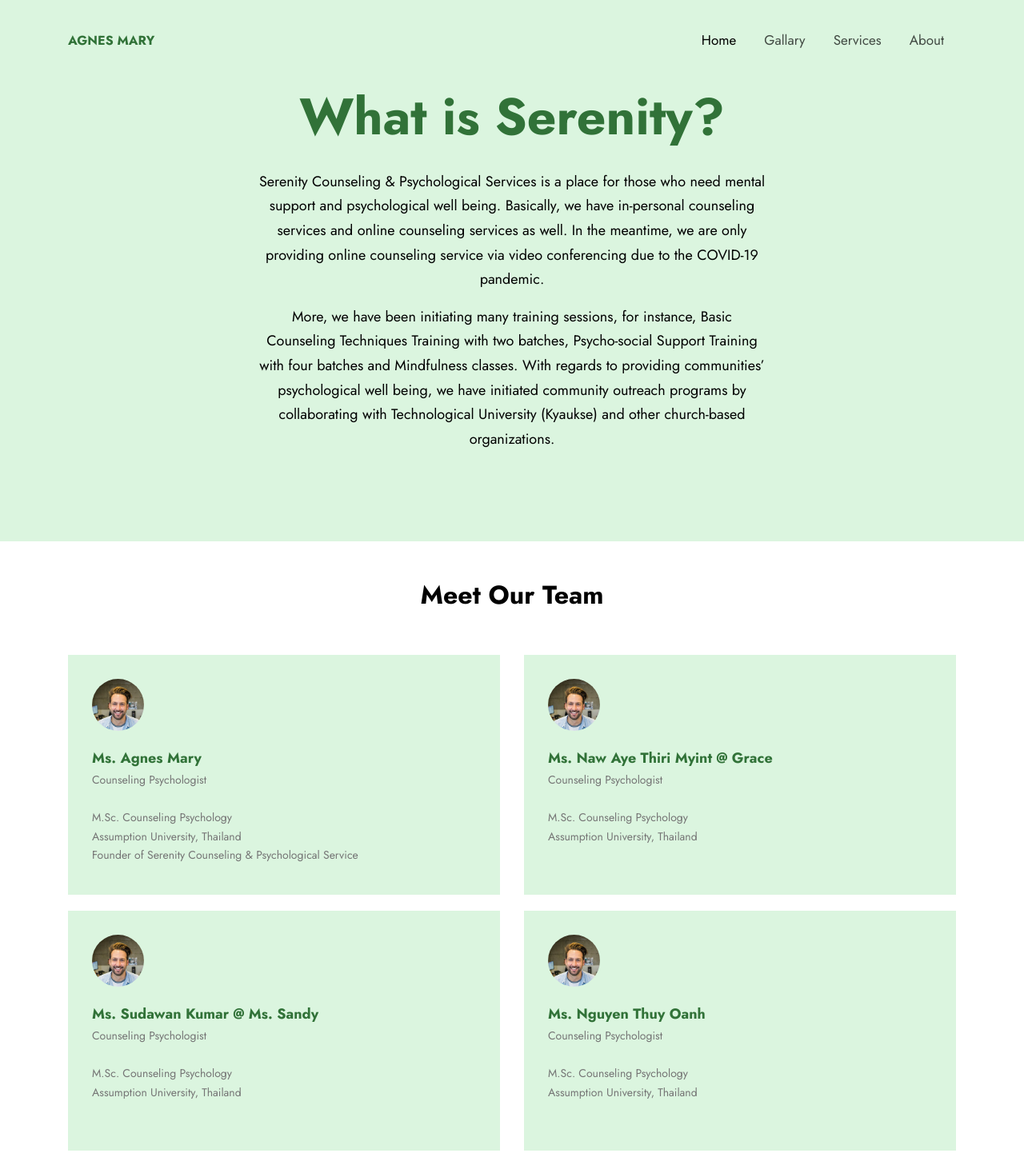
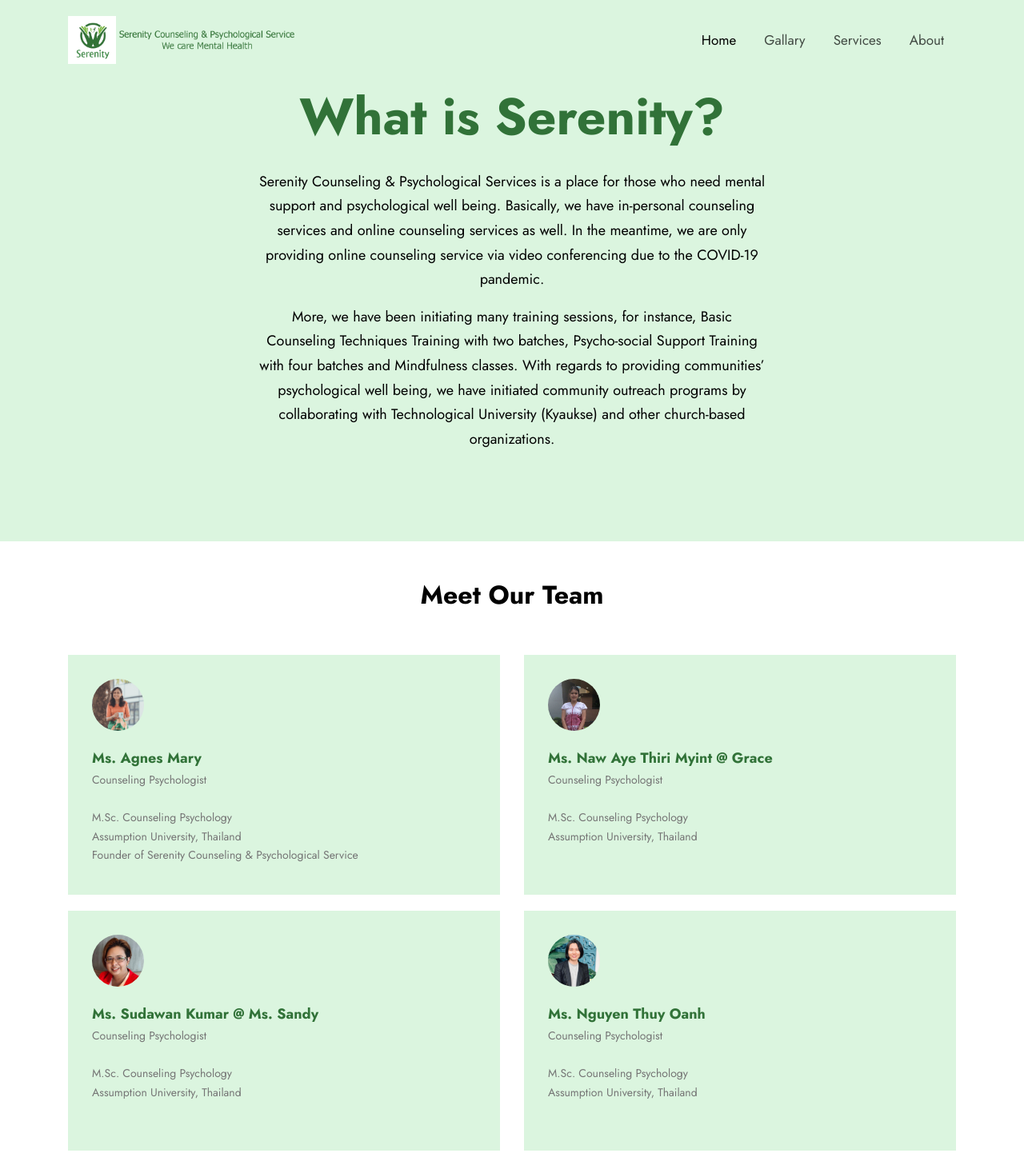
Before and after one commit to Soemyatmin/agnesmarycounselor, a plain HTML site: page index.html in a window 1280 px wide. Shown: the top 1462 px of the page at 80% size. Drawn offline with Linux system fonts and the light colour scheme; files whose address does not match are found by name.

Commit message:
logo change

```diff
--- a/index.html
+++ b/index.html
@@ -36,7 +36,9 @@
                 <div class="row align-items-center position-relative">
                     <div class="col-3">
                         <div class="site-logo">
-                            <a href="index.html" class="font-weight-bold">AGNES MARY</a>
+                            <a href="index.html" class="font-weight-bold">
+                                    <img src="images/Logo_2.png" width="300" height="60" alt="Image">
+                            </a>
                         </div>
                     </div>
                     <div class="col-9  text-right">
@@ -125,7 +127,7 @@
                         <div class="client sfixhigh">
                             <div class="name-photo align-items-center mb-4">
                                 <div class="img ml-auto">
-                                    <img src="images/person_1.jpg" alt="Image" class="img-fluid">
+                                    <img src="images/team_agnes_mary.jpg" alt="Image" class="img-fluid">
                                 </div>
                             </div>
                             <div class="name">
@@ -143,7 +145,7 @@
                         <div class="client sfixhigh ">
                             <div class="name-photo align-items-center mb-4">
                                 <div class="img ml-auto">
-                                    <img src="images/person_1.jpg" alt="Image" class="img-fluid">
+                                    <img src="images/team_naw_aye.jpg" alt="Image" class="img-fluid">
                                 </div>
                             </div>
                             <div class="name">
@@ -161,7 +163,7 @@
                         <div class="client sfixhigh">
                             <div class="name-photo align-items-center mb-4">
                                 <div class="img ml-auto">
-                                    <img src="images/person_1.jpg" alt="Image" class="img-fluid">
+                                    <img src="images/team_sudawan.png" alt="Image" class="img-fluid">
                                 </div>
                             </div>
                             <div class="name">
@@ -178,7 +180,7 @@
                         <div class="client sfixhigh">
                             <div class="name-photo align-items-center mb-4">
                                 <div class="img ml-auto">
-                                    <img src="images/person_1.jpg" alt="Image" class="img-fluid">
+                                    <img src="images/team_nguyen_thuy.jpg" alt="Image" class="img-fluid">
                                 </div>
                             </div>
                             <div class="name">
```
Also changed, not shown: images/Logo_2.png (added), images/logo.jpg (added), images/team_agnes_mary.jpg (added), images/team_naw_aye.jpg (added), images/team_nguyen_thuy.jpg (added), images/team_sudawan.png (added).
